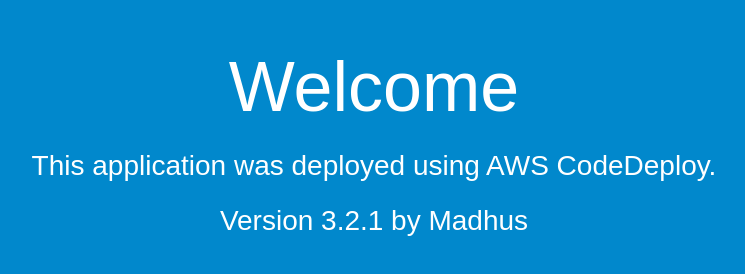
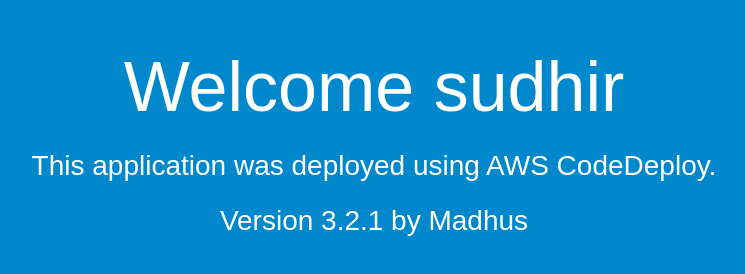
Before and after one commit to sudhirr4u/sudhirrepo, a plain HTML site: page index.html in a window 1280 px wide. Shown: the whole page, without its empty margins (266-1011 px from the left). Drawn offline with Linux system fonts and the light colour scheme.

Commit message:
first comit

```diff
--- a/index.html
+++ b/index.html
@@ -26,7 +26,7 @@
 </head>
 <body>
   <div align="center">
-    <h1>Welcome</h1>
+    <h1>Welcome sudhir</h1>
     <h2>This application was deployed using AWS CodeDeploy.</h2>
 <h2>Version 3.2.1 by Madhus</h2>
     <p></p>
```
